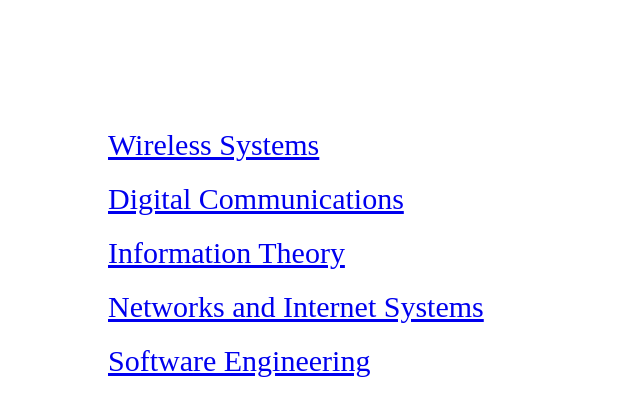
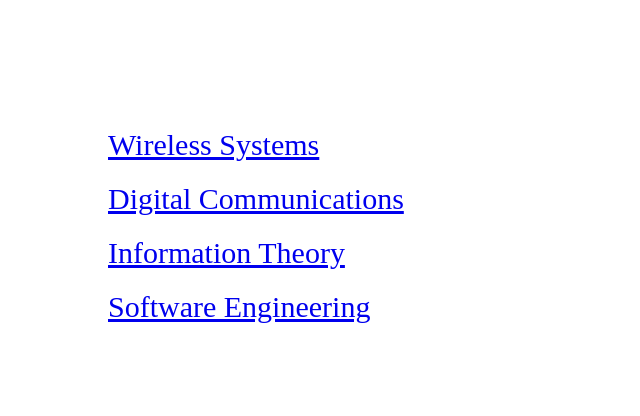
Before and after one commit to thomas6785/notes, a plain HTML site: page index.html in a window 1280 px wide. Shown: the whole page, without its empty margins (0-640 px from the left). Drawn offline with Linux system fonts and the light colour scheme.

Commit message:
Removed NIS notes temporarily

```diff
--- a/index.html
+++ b/index.html
@@ -19,7 +19,7 @@
         <div><a href="./LaTeX/notes/Wireless_Systems.pdf">Wireless Systems</a><br/></div>
         <div><a href="./ObsidianNotes/Modules/Digital Communications.html">Digital Communications</a><br/></div>
         <div><a href="./ObsidianNotes/Modules/Information Theory.html">Information Theory</a><br/></div>
-        <div><a href="./ObsidianNotes/Modules/Networks and Internet Systems.html">Networks and Internet Systems</a><br/></div>
+        <!--<div><a href="./ObsidianNotes/Modules/Networks and Internet Systems.html">Networks and Internet Systems</a><br/></div>-->
         <div><a href="./ObsidianNotes/Modules/Software Engineering.html">Software Engineering</a></div>
     </body>
 </html>
```
